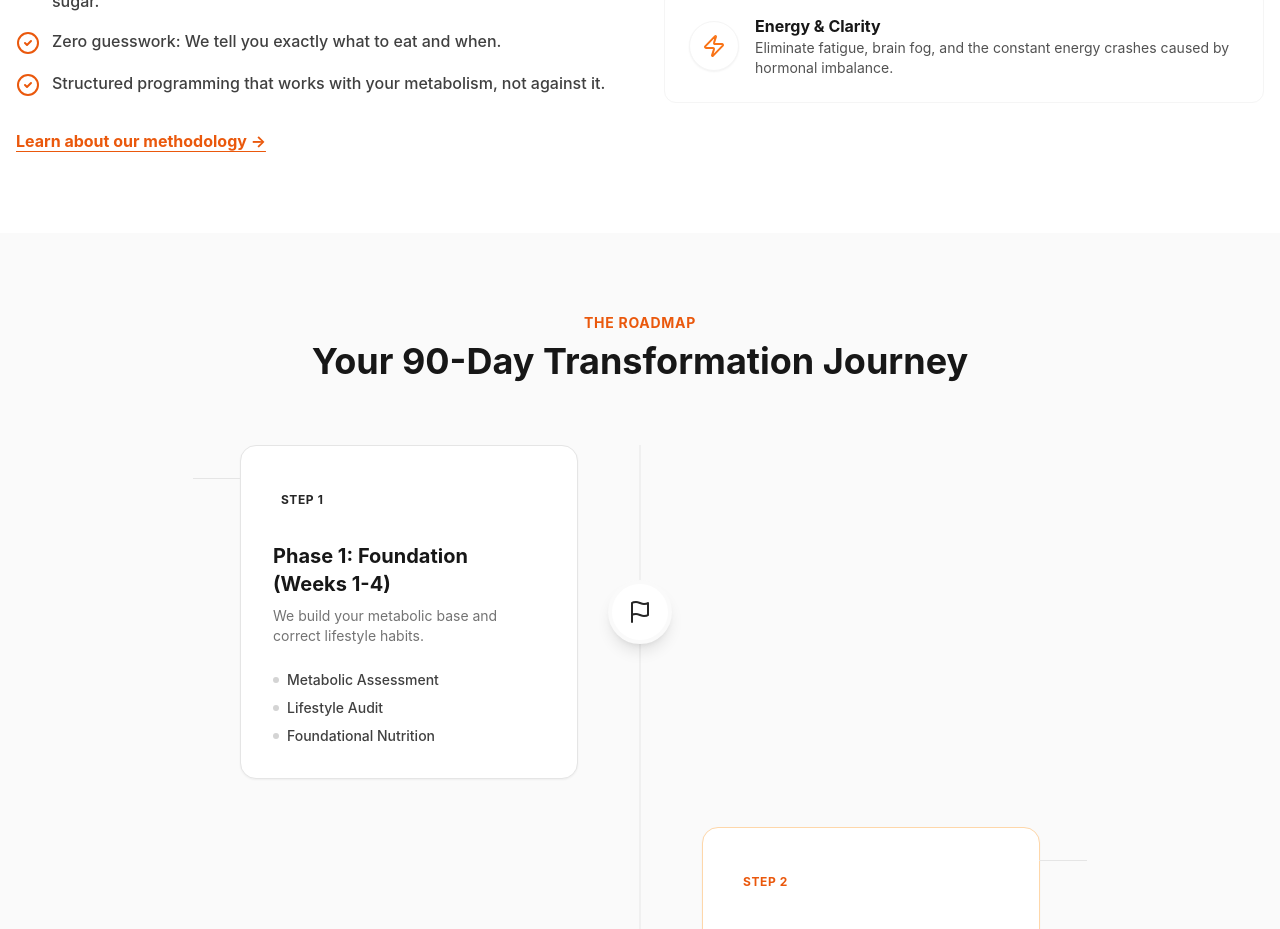
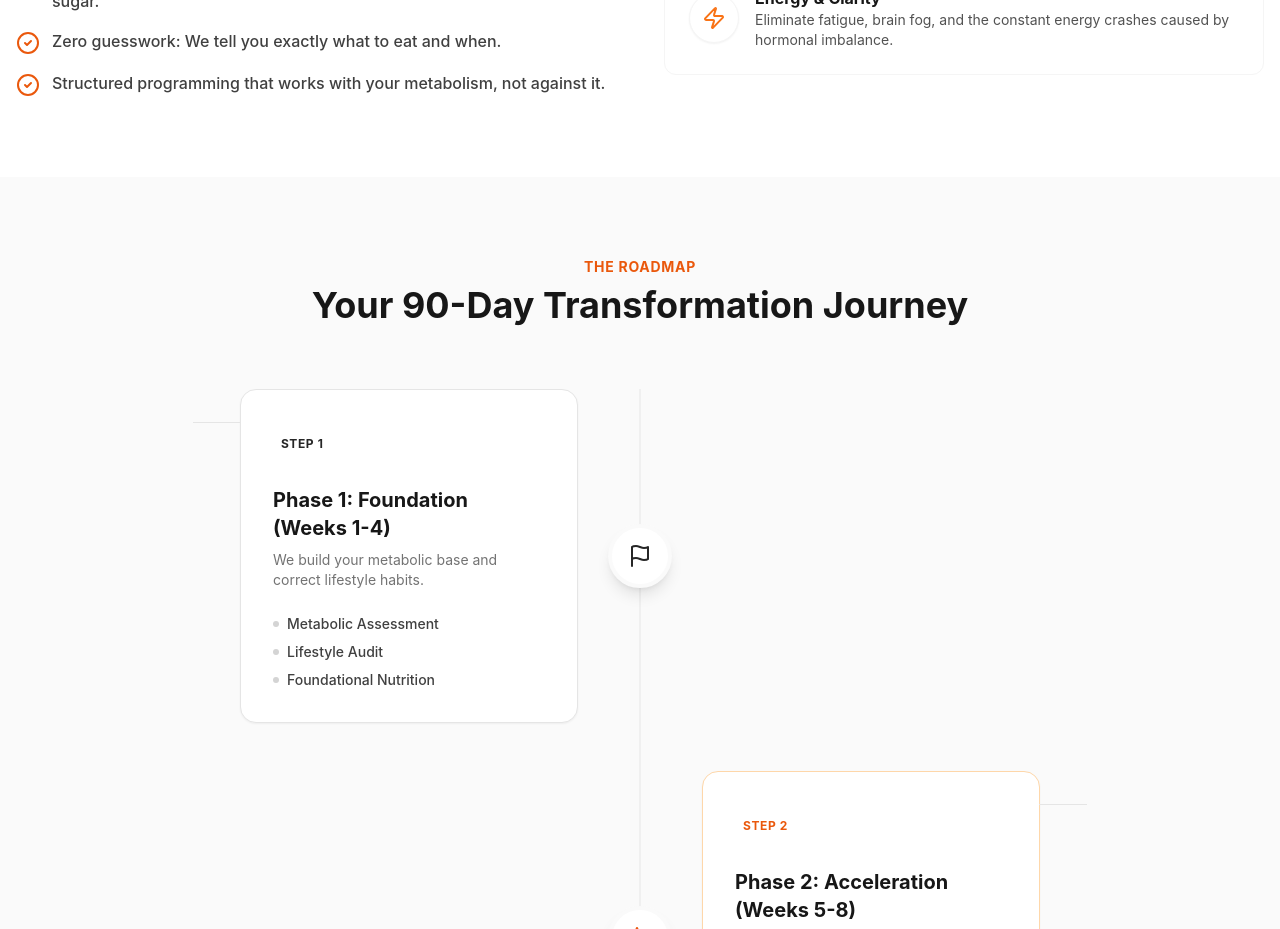
Before and after one commit to bhavyacosmo/peaktrain-21-feb, a React (Vite) app: page / in a window 1280 px wide. Shown: the part 2120-3049 px from the top of the page. Built offline with nearby package versions, Linux system fonts and the light colour scheme.

Commit message:
Remove methodology button from solution section

```diff
--- a/src/components/sections/SolutionSection.jsx
+++ b/src/components/sections/SolutionSection.jsx
@@ -29,11 +29,7 @@ const SolutionSection = () => {
                             ))}
                         </ul>
 
-                        <div className="mt-8">
-                            <a href="#apply" className="text-brand-600 font-bold hover:text-brand-700 underline underline-offset-4">
-                                Learn about our methodology &rarr;
-                            </a>
-                        </div>
+
                     </div>
 
                     <div className="md:w-1/2 w-full">
```
Also changed, not shown: 1 other file (tests, documents, lock files or other folders).
